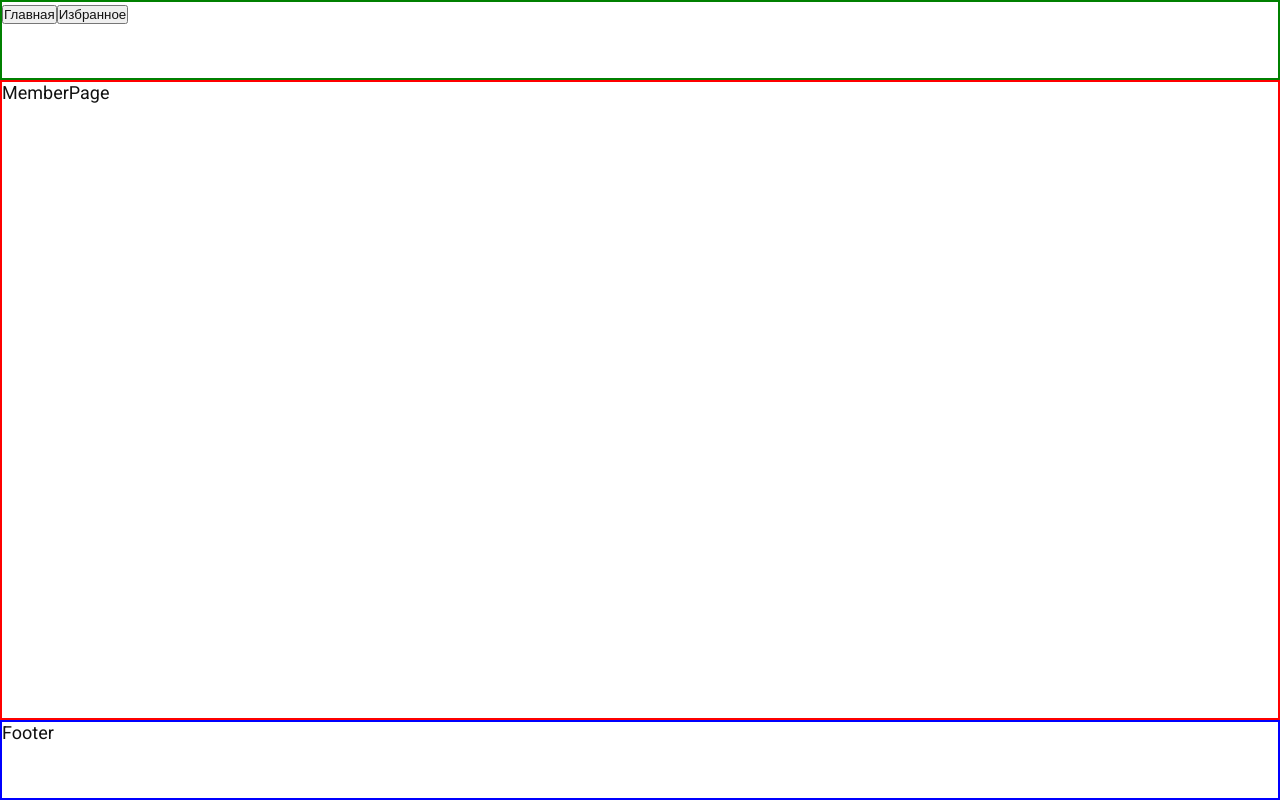
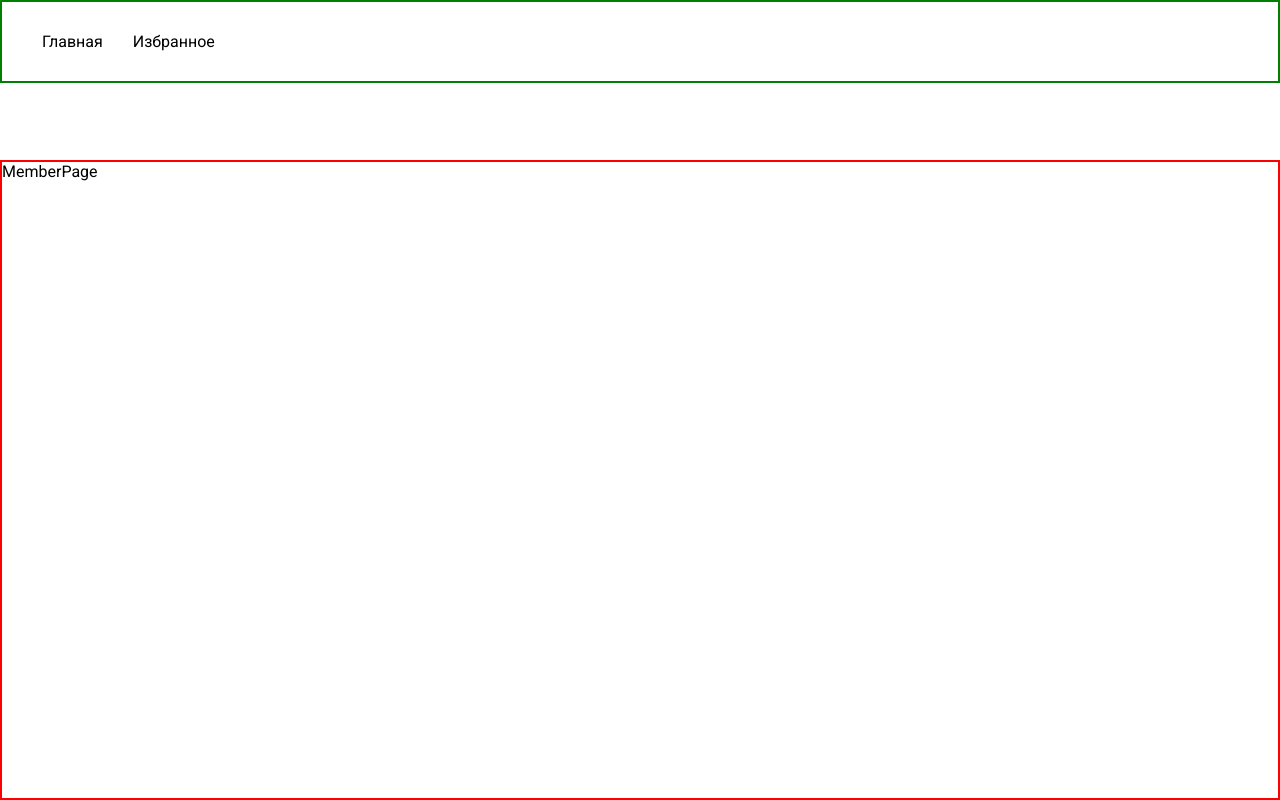
Before and after one commit to sasha-vis/Hackathon2, a React (Vite) app: page /member/1 in a window 1280 px wide. Built offline with nearby package versions, Linux system fonts and the light colour scheme.

Commit message:
Удаление футера и создание хедера

```diff
--- a/src/App.jsx
+++ b/src/App.jsx
@@ -1,5 +1,5 @@
 import { Route, Routes } from 'react-router-dom';
-import { Header, Footer } from './components';
+import { Header } from './components';
 import { MainPage, MemberPage, FavoritesPage, NotFoundPage } from './pages';
 import styles from './App.module.css';
 
@@ -13,7 +13,6 @@ export const App = () => {
 				<Route path="/favorites" element={<FavoritesPage></FavoritesPage>} />
 				<Route path="*" element={<NotFoundPage></NotFoundPage>} />
 			</Routes>
-			<Footer />
 		</div>
 	);
 };
--- a/src/App.module.css
+++ b/src/App.module.css
@@ -3,5 +3,4 @@
 	display: flex;
 	flex-direction: column;
 	justify-content: space-between;
-	flex: 1fr fr;
 }
--- a/src/components/footer/Footer.jsx
+++ /dev/null
@@ -1,5 +0,0 @@
-import styles from './Footer.module.css';
-
-export const Footer = () => {
-	return <div className={styles.Footer}>Footer</div>;
-};
--- a/src/components/footer/Footer.module.css
+++ /dev/null
@@ -1,4 +0,0 @@
-.Footer {
-	height: 10%;
-	border: 2px solid blue;
-}
--- /dev/null
+++ b/src/components/header/BreadCrumbs/BreadCrumbs.jsx
@@ -0,0 +1,5 @@
+import styles from './Breadcrumbs.module.css';
+
+export const Breadcrumbs = () => {
+	return <></>;
+};
--- a/src/components/header/Header.jsx
+++ b/src/components/header/Header.jsx
@@ -1,15 +1,22 @@
-import { Link } from 'react-router-dom';
+import { NavLink } from 'react-router-dom';
+import { Breadcrumbs } from './BreadCrumbs/BreadCrumbs';
 import styles from './Header.module.css';
 
 export const Header = () => {
 	return (
 		<div className={styles.Header}>
-			<button>
-				<Link to="/">Главная</Link>
-			</button>
-			<button>
-				<Link to="/favorites">Избранное</Link>
-			</button>
+			<nav className={styles.nav}>
+				<NavLink to="/" className={({ isActive }) => isActive && styles.active}>
+					Главная
+				</NavLink>
+				<NavLink
+					to="/favorites"
+					className={({ isActive }) => isActive && styles.active}
+				>
+					Избранное
+				</NavLink>
+			</nav>
+			<Breadcrumbs />
 		</div>
 	);
 };
--- a/src/components/header/Header.module.css
+++ b/src/components/header/Header.module.css
@@ -1,4 +1,17 @@
 .Header {
-	height: 10%;
 	border: 2px solid green;
+	padding: 30px;
 }
+
+.nav {
+	display: flex;
+	gap: 10px;
+}
+
+.nav a {
+	padding: 0 10px;
+}
+
+.active {
+	border-bottom: 1px solid #000;
+}
--- a/src/components/index.js
+++ b/src/components/index.js
@@ -1,2 +1 @@
 export * from './header/Header';
-export * from './footer/Footer';
--- a/src/index.css
+++ b/src/index.css
@@ -8,11 +8,11 @@
 
 html {
 	font-family: 'Roboto', sans-serif;
-	font-size: 18px;
-	color: #111;
+	font-size: 16px;
+	color: #000;
 }
 
 a {
 	text-decoration: none;
-	color: #111;
+	color: #000;
 }
```
Also changed, not shown: src/components/header/BreadCrumbs/Breadcrumbs.module.css (added).
